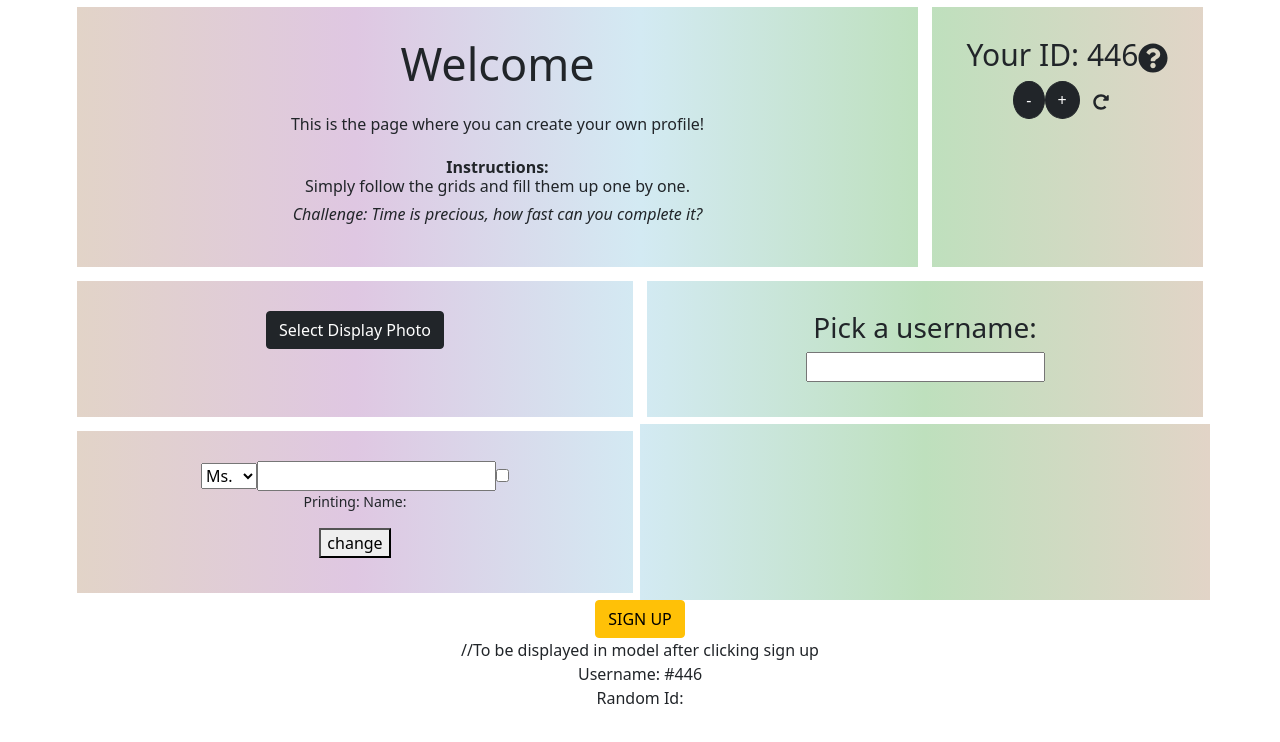
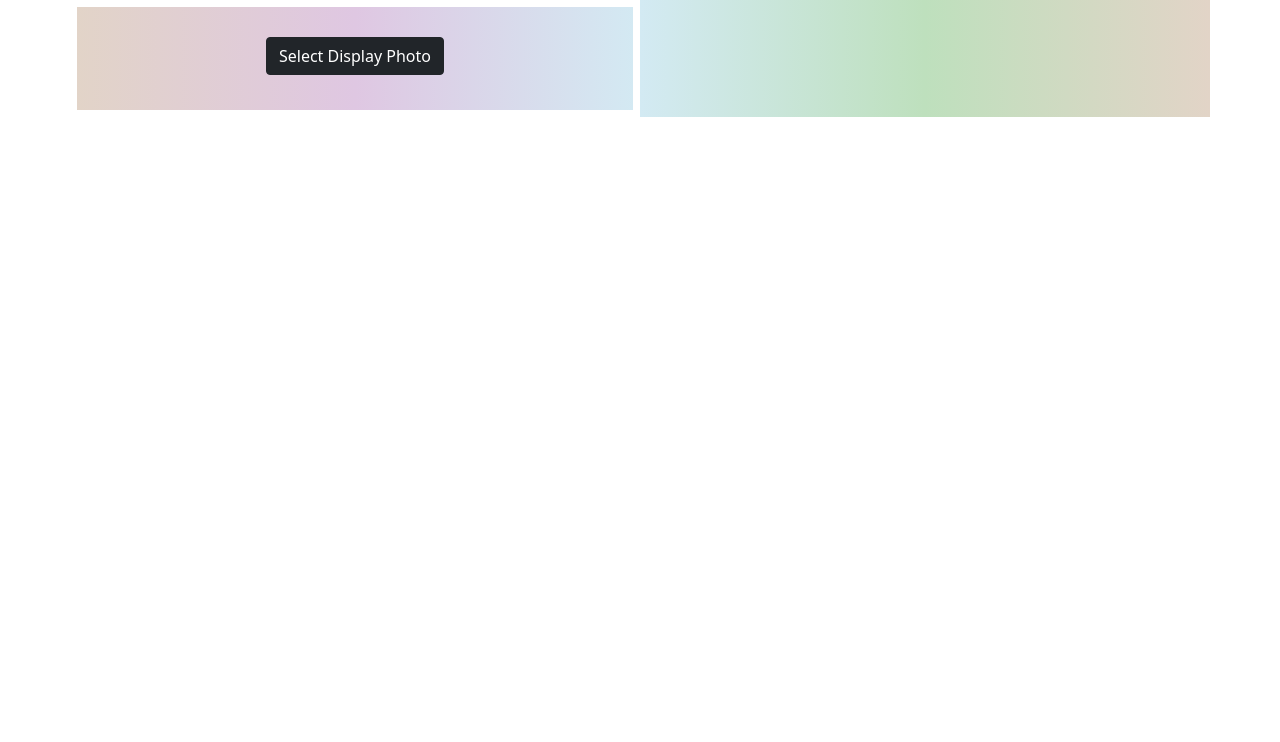
Before and after one commit to st3fz/react.js-practise, a React (Create React App) app: page / in a window 1280 px wide. Shown: the top 742 px of the page. Built offline with nearby package versions, Linux system fonts and the light colour scheme.

Commit message:
📷 Added display picture selection

```diff
--- a/src/App.css
+++ b/src/App.css
@@ -1,3 +1,10 @@
+#display-photo {
+    width: 200px;
+    height: 200px;
+    border-radius: 50%;
+    object-fit: cover;
+}
+
 .row {
     background-image: linear-gradient(
         90deg,
--- a/src/App.tsx
+++ b/src/App.tsx
@@ -10,54 +10,57 @@ import ReactDOM from 'react-dom';
 
 const App :  React.FC = () => {
 
-  const [ fullName , setFullName ] = useState<string>("");
+  const [ username , setUsername ] = useState<string>("");
   const [ randomId , setRandomId ] = useState<number>(NaN);
+  const [ displayPhoto ,  setDisplayPhoto ] = useState<string>("");
 
-  const getAllCardElements = () => {
-    var elements = [];
-    for (let x = 1; x <= 12; x++) {
-      var noOfElements = document.getElementsByClassName("col-"+x).length;
-      for (let i = 0; i < noOfElements-1; i++) {
-        var element = document.getElementsByClassName("col-"+x)[i];
-        elements.push(element);
-      }
-    }
-    console.log(elements);
-  }
+  // const getAllCardElements = () => {
+  //   var elements = [];
+  //   for (let x = 1; x <= 12; x++) {
+  //     var noOfElements = document.getElementsByClassName("col-"+x).length;
+  //     for (let i = 0; i < noOfElements-1; i++) {
+  //       var element = document.getElementsByClassName("col-"+x)[i];
+  //       elements.push(element);
+  //     }
+  //   }
+  //   console.log(elements);
+  // }
 
-  useEffect(() => {
-    getAllCardElements();
-  })
+  // useEffect(() => {
+  //   getAllCardElements();
+  // })
 
   return (
     <div className="container text-center align-self-center">
 
       {/* Components */}
       <div className="row">
-        <div className="col-9">
+        {/* <div className="col-9">
           <Welcome/>
         </div>
         <div className="col-3">
           <Id setRandomId={setRandomId}/>
+        </div> */}
+        <div className="col-6">
+          <DisplayPhoto setDisplayPhoto={setDisplayPhoto} displayPhoto={displayPhoto}/>
         </div>
-        <div className="col-6">
-          <DisplayPhoto/>
-        </div>
-        <div className="col-6">
-          <Username setFullName={setFullName}/>
+        {/* <div className="col-6">
+          <Username setUsername={setUsername}/>
         </div>
         <div className="col-6">
           <Authentication/>
-        </div>
+        </div> */}
       </div>
 
       {/* // Filled in details */}
-      <div>
+      {/* <div>
         <button className="btn btn-warning">SIGN UP</button> <br/>
+
         //To be displayed in model after clicking sign up <br/>
-        Username: {fullName}#{randomId} <br/>
+        Username: {username}#{randomId} <br/>
         Random Id:  <br/>
-      </div>
+        Profile photo: <img id="display-photo" src={displayPhoto}/>
+      </div> */}
     </div>
   );
 
--- a/src/components/cards/DisplayPhoto/DisplayPhoto.tsx
+++ b/src/components/cards/DisplayPhoto/DisplayPhoto.tsx
@@ -1,49 +1,56 @@
 import React, { createRef, useEffect, useState } from "react";
 import "./DisplayPhoto.css";
-
-import { DisplayPhotoData } from "../../../assets/DisplayPhotoData/DisplayPhotoData";
-
+import { DisplayPhotos } from "../../../assets/DisplayPhotos/DisplayPhotos";
 import { FaAngleDoubleRight, FaAngleDoubleLeft} from 'react-icons/fa';
 
-const DisplayPhoto : React.FC = () => {
+interface Props {
+    setDisplayPhoto: React.Dispatch<React.SetStateAction<string>>;
+    displayPhoto: string;
+}
+
+const DisplayPhoto : React.FC<Props> = ( props : Props ) => {
     const [ isVisible, setIsVisible ] = useState<boolean>(false);
-
     const [ imageSliderData , setImageSliderData ] = useState<{images : Array<string>, index : number}>(
         {
-            images: DisplayPhotoData,
+            images: DisplayPhotos,
             index: 0
         });
-
-    const [ selectedImage , setSelectedImage ] = useState<string>("");
-
-    const [ isSelected , setisSelected ] = useState<boolean>(false);
-
-    const toggleIsVisible = () => {
-        setIsVisible(!isVisible);;
-    }
+    const [ isPhotoSelected , setIsPhotoSelected ] = useState<boolean>(false);
 
     const imageRef = React.useRef<HTMLImageElement>(null);
 
     const toggleSliderImages = (sign: string) => {
-        var n = imageSliderData.images.length - 1;
         var imagesData = {...imageSliderData};
+        var n = imagesData.images.length - 1;
         switch(sign) {
             case "+":
                 if(imagesData.index===n) imagesData.index = imagesData.index - n;
                 else imagesData.index ++;
                 break;
             case "-":
-                if (imagesData.index ===0) imagesData.index = n;
+                if (imagesData.index===0) imagesData.index = n;
                 else imagesData.index--;
                 break;
         }
         setImageSliderData(imagesData);
+        toggleSelection(!isPhotoSelected);
     }
 
-    const toggleSelectImage = () => {
+    const toggleSelection = ( isPhotoSelected:boolean ) => {
+        if(isPhotoSelected) unselectProfilePhoto();
+        else selectProfilePhoto();
+    }
+
+    const selectProfilePhoto = ( ) => {
         imageRef.current?.classList.add('image-border');
-        setisSelected(!isSelected);
-        if (isSelected && imageRef.current?.src !== undefined) setSelectedImage(imageRef.current?.src);
+        setIsPhotoSelected(true);
+        props.setDisplayPhoto(imageSliderData.images[imageSliderData.index]);
+    }
+
+    const unselectProfilePhoto = () => {
+        imageRef.current?.classList.remove('image-border');
+        setIsPhotoSelected(false);
+        props.setDisplayPhoto("");
     }
 
     const imageSlider = (
@@ -52,8 +59,8 @@ const DisplayPhoto : React.FC = () => {
                 <FaAngleDoubleLeft/>
             </button>
             <img id="display-photos" ref={imageRef}
-            src={imageSliderData.images[imageSliderData.index]}
-            alt="images" onClick={()=>toggleSelectImage()}/>
+            src={ isPhotoSelected ? props.displayPhoto : imageSliderData.images[imageSliderData.index]}
+            alt="images" onClick={()=>toggleSelection(isPhotoSelected)}/>
             <button className="btn btn-light rounded-circle"
             onClick={()=>toggleSliderImages("+")}>
                 <FaAngleDoubleRight/>
@@ -63,9 +70,8 @@ const DisplayPhoto : React.FC = () => {
 
     return(
         <>
-            {isVisible ? imageSlider : null}
-            {isVisible ? null :
-            <button className="btn btn-dark" onClick={toggleIsVisible.bind(this)}>
+            {isVisible ? imageSlider :
+            <button className="btn btn-dark" onClick={()=>setIsVisible(!isVisible)}>
                 <span>Select Display Photo</span>
             </button>}
         </>
--- a/src/components/cards/Username/Username.tsx
+++ b/src/components/cards/Username/Username.tsx
@@ -1,7 +1,7 @@
 import { Component, useEffect, useState } from "react";
 
 interface Props {
-    setFullName: React.Dispatch<React.SetStateAction<string>>;
+    setUsername: React.Dispatch<React.SetStateAction<string>>;
 }
 
 const Username : React.FC<Props> = (props : Props) => {
@@ -9,7 +9,7 @@ const Username : React.FC<Props> = (props : Props) => {
         <>
         <form>
             <h3>Pick a username: </h3>
-            <input className="text-align-center" onChange={e=>props.setFullName(e.target.value)}></input>
+            <input className="text-align-center" onChange={e=>props.setUsername(e.target.value)}></input>
 
         </form>
         </>
```
Also changed, not shown: src/assets/DisplayPhotos/DisplayPhotos.tsx (renamed from src/assets/DisplayPhotoData/DisplayPhotoData.tsx, +2 -5 lines).
